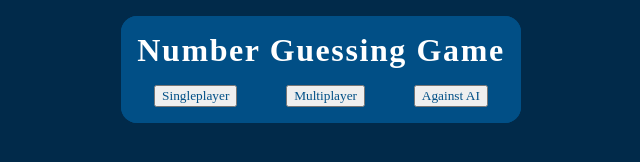
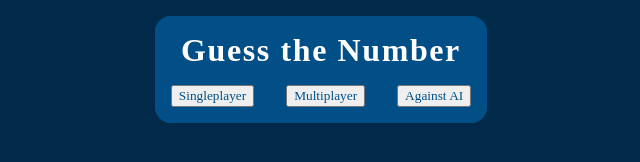
Before and after one commit to chasacademy-richard-ejdling/guess-the-number, a plain HTML site: page index.html in a window 1280 px wide. Shown: the whole page, without its empty margins (319-959 px from the left). Drawn offline with Linux system fonts and the light colour scheme; a web font is replaced by a local one.

Commit message:
Changed start screen title

```diff
--- a/index.html
+++ b/index.html
@@ -62,7 +62,7 @@
                 <ol class="guessList"></ol>
             </div>
             <div class="startScreen">
-                <h1>Number Guessing Game</h1>
+                <h1>Guess the Number</h1>
                 <div class="gameType ">
                     <button class="singleButton button">Singleplayer</button>
                     <button class="multiButton button">Multiplayer</button>
```
